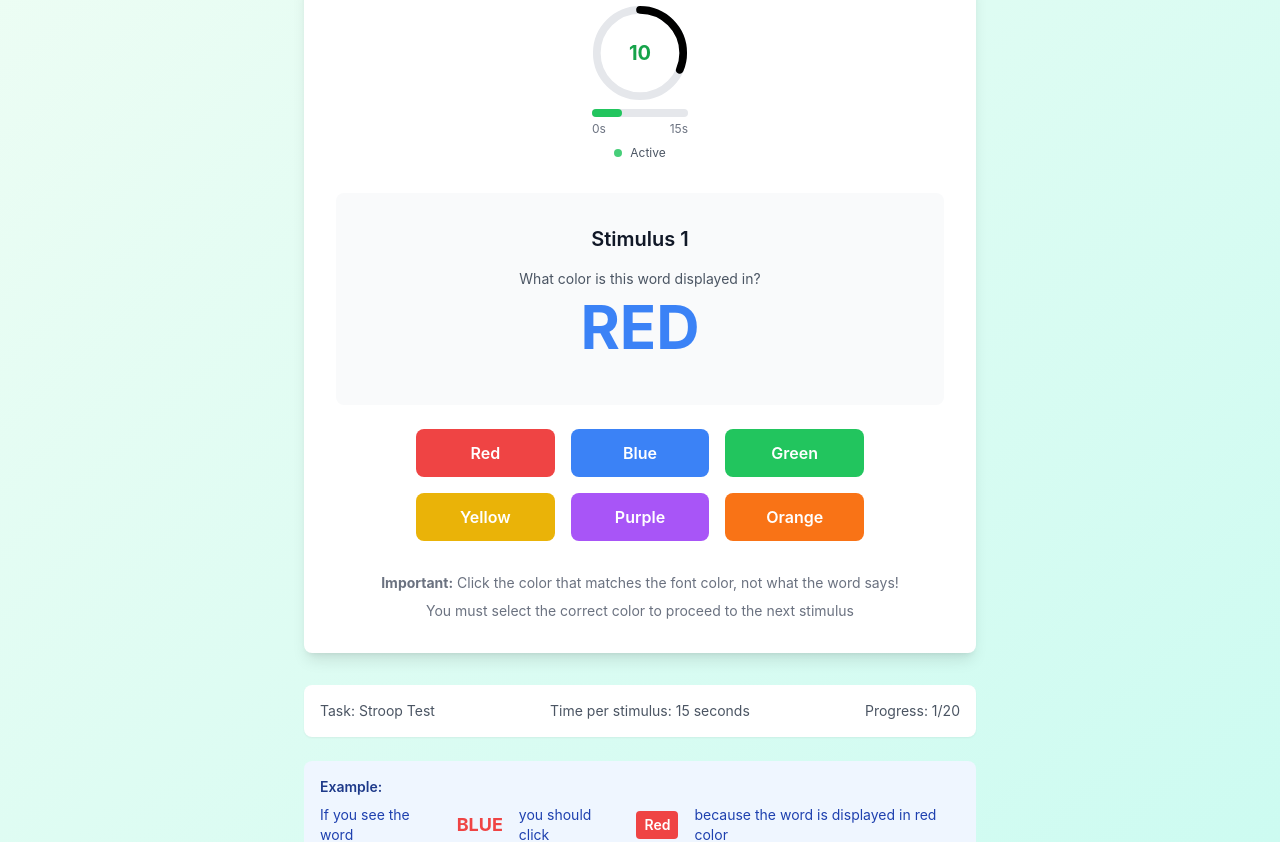
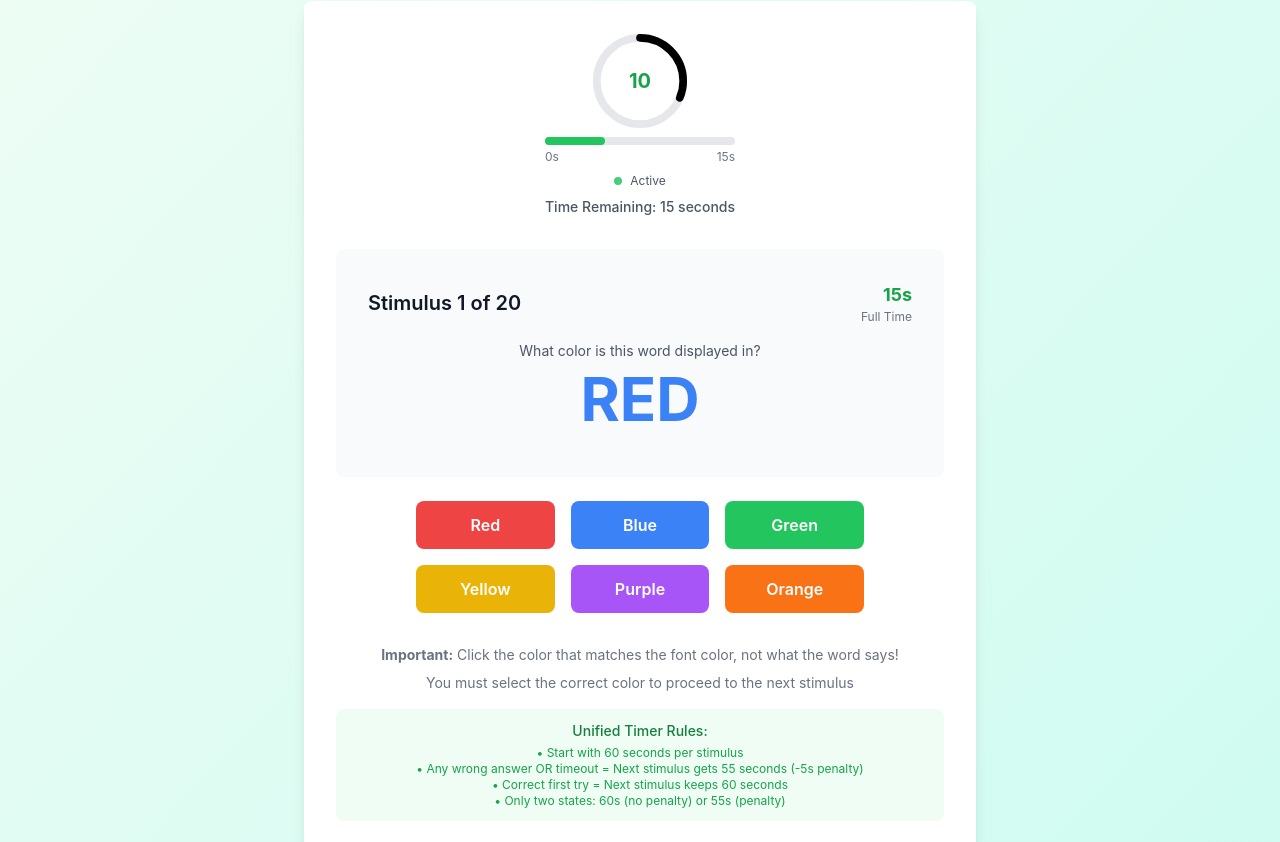
Before and after one commit to akshatrajsaxena/NaadVriksha-CodeBase, a React (Create React App) app in the folder frontend/: page /stroop in a window 1280 px wide. Shown: the part 255-1097 px from the top of the page. Built offline with nearby package versions, Linux system fonts and the light colour scheme.

Commit message:
Update StroopTask.js

```diff
--- a/frontend/src/components/StroopTask.js
+++ b/frontend/src/components/StroopTask.js
@@ -15,40 +15,76 @@ const StroopTask = () => {
   const [feedback, setFeedback] = useState({ show: false, isCorrect: false, message: '' });
   const [isTimerActive, setIsTimerActive] = useState(false);
   const [stimulusStartTime, setStimulusStartTime] = useState(null);
+  const [hasIncorrectAttempt, setHasIncorrectAttempt] = useState(false);
+  const [penaltyActive, setPenaltyActive] = useState(false);
+  const [currentStimulusTime, setCurrentStimulusTime] = useState(60);
 
   const currentStimulus = stroopStimuli[currentStimulusIndex];
   const isLastStimulus = currentStimulusIndex >= stroopStimuli.length - 1;
 
-  // Initialize task when component mounts
+  // Refresh prevention functionality
   useEffect(() => {
-    // Start the stroop task in session
+    // Prevent keyboard shortcuts (F5, Ctrl+R, Cmd+R)
+    const handleKeyDown = (event) => {
+      // F5 key
+      if (event.key === 'F5') {
+        event.preventDefault();
+        return false;
+      }
+
+      // Ctrl+R or Cmd+R
+      if ((event.ctrlKey || event.metaKey) && event.key === 'r') {
+        event.preventDefault();
+        return false;
+      }
+    };
+
+    // Prevent browser reload via UI (reload button, etc.)
+    const handleBeforeUnload = (event) => {
+      event.preventDefault();
+      event.returnValue = ''; // Required for Chrome
+      return ''; // Required for some browsers
+    };
+
+    // Add event listeners
+    document.addEventListener('keydown', handleKeyDown);
+    window.addEventListener('beforeunload', handleBeforeUnload);
+
+    // Cleanup function to remove event listeners
+    return () => {
+      document.removeEventListener('keydown', handleKeyDown);
+      window.removeEventListener('beforeunload', handleBeforeUnload);
+    };
+  }, []); // Empty dependency array means this runs once on mount and cleanup on unmount
+
+  useEffect(() => {
     actions.startTask('stroop');
 
-    // Enable interaction blocking
     UserInteractionBlocker.enableBlocking();
 
-    // Start first stimulus
     startStimulus();
 
-    // Cleanup on unmount
     return () => {
       UserInteractionBlocker.disableBlocking();
     };
   }, []);
 
-  // Update session progress when stimulus changes and start new stimulus
   useEffect(() => {
     actions.updateProgress('stroop', currentStimulusIndex);
-    if (currentStimulusIndex > 0) { // Don't call startStimulus on initial load
+    if (currentStimulusIndex > 0) {
       startStimulus();
     }
   }, [currentStimulusIndex]);
 
   const startStimulus = () => {
+    const timeForThisStimulus = penaltyActive ? 10 : 15;
+    setCurrentStimulusTime(timeForThisStimulus);
+
     setStimulusStartTime(Date.now());
     setIsTimerActive(true);
     setSelectedColor('');
     setFeedback({ show: false, isCorrect: false, message: '' });
+    setHasIncorrectAttempt(false);
   };
 
   const handleColorSelection = (colorValue) => {
@@ -61,7 +97,6 @@ const StroopTask = () => {
     const responseTime = Date.now() - stimulusStartTime;
     const isCorrect = ValidationService.validateStroopResponse(currentStimulus, colorValue);
 
-    // Record the response
     const stimulusData = {
       questionId: currentStimulus.id,
       question: `Word: ${currentStimulus.word} (Color: ${currentStimulus.color})`,
@@ -81,19 +116,22 @@ const StroopTask = () => {
         message: 'Correct!'
       });
 
-      // Stop timer and move to next stimulus after short delay
       setIsTimerActive(false);
+
+      setPenaltyActive(hasIncorrectAttempt);
+
       setTimeout(() => {
         moveToNextStimulus();
       }, 1000);
     } else {
+      setHasIncorrectAttempt(true);
+
       setFeedback({
         show: true,
         isCorrect: false,
         message: 'Incorrect. Try again!'
       });
 
-      // Clear selection but don't advance
       setTimeout(() => {
         setSelectedColor('');
         setFeedback({ show: false, isCorrect: false, message: '' });
@@ -104,7 +142,6 @@ const StroopTask = () => {
   const handleTimerExpire = () => {
     setIsTimerActive(false);
 
-    // Record timeout response if user hasn't answered correctly yet
     if (!feedback.isCorrect) {
       const responseTime = Date.now() - stimulusStartTime;
       const stimulusData = {
@@ -124,28 +161,25 @@ const StroopTask = () => {
         isCorrect: false,
         message: 'Time\'s up! Moving to next stimulus...'
       });
+
+      setPenaltyActive(true);
     }
 
-    // Move to next stimulus after showing timeout message
     setTimeout(() => {
       moveToNextStimulus();
     }, 1500);
   };
 
   const moveToNextStimulus = () => {
-    setIsTimerActive(false); // Stop current timer
-
+    setIsTimerActive(false);
     if (isLastStimulus) {
-      // Complete the stroop task
       actions.completeTask('stroop');
       navigate('/captcha');
     } else {
       setCurrentStimulusIndex(prev => prev + 1);
-      // startStimulus will be called by useEffect when currentStimulusIndex changes
     }
   };
 
-  // Get the color class for the stimulus word
   const getWordColorClass = (color) => {
     const colorMap = {
       red: 'text-red-500',
@@ -158,18 +192,34 @@ const StroopTask = () => {
     return colorMap[color] || 'text-gray-500';
   };
 
+  const getDisplayInfo = () => {
+    const timeClass = currentStimulusTime === 55 ? 'text-orange-600' : 'text-green-600';
+    const timeLabel = currentStimulusTime === 55 ? 'Penalty Applied' : 'Full Time';
+    const warningMessage = penaltyActive ? 'This stimulus has reduced time due to previous incorrect answer or timeout.' : null;
+    const penaltyMessage = hasIncorrectAttempt ? 'Next stimulus will have reduced time if you get this wrong or time runs out.' : null;
+
+    return {
+      timeClass,
+      timeLabel,
+      warningMessage,
+      penaltyMessage
+    };
+  };
+
+  const displayInfo = getDisplayInfo();
+
   return (
     <div className="min-h-screen bg-gradient-to-br from-green-50 to-teal-100 task-content">
       <div className="container mx-auto px-4 py-8">
-        {/* Header */}
         <div className="text-center mb-8">
           <h1 className="text-3xl font-bold text-gray-900 mb-2">Stroop Task</h1>
           <p className="text-gray-600">
             Click the color that matches the <strong>font color</strong> of the word, not the word itself.
           </p>
+          <p className="text-sm text-orange-600 mt-2">
+            <strong>Unified Penalty System:</strong> Any wrong answer or timeout reduces next stimulus time by 5 seconds.
+          </p>
         </div>
-
-        {/* Progress Tracker */}
         <div className="max-w-2xl mx-auto mb-8">
           <ProgressTracker
             current={currentStimulusIndex + 1}
@@ -178,28 +228,48 @@ const StroopTask = () => {
             variant="success"
           />
         </div>
-
-        {/* Main Task Area */}
         <div className="max-w-2xl mx-auto">
           <div className="bg-white rounded-lg shadow-lg p-8">
-            {/* Timer */}
             <div className="flex justify-center mb-8">
+              <div className="text-center">
                 <Timer
-                key={`stroop-timer-${currentStimulusIndex}`}
-                duration={15}
+                  key={`stroop-timer-${currentStimulusIndex}-${currentStimulusTime}`}
+                  duration={currentStimulusTime}
                   isActive={isTimerActive}
                   onExpire={handleTimerExpire}
                   size="large"
                   showProgress={true}
                 />
+                <div className="mt-2 text-sm text-gray-600">
+                  <span className="font-medium">Time Remaining: {currentStimulusTime} seconds</span>
+                  {displayInfo.warningMessage && (
+                    <div className="text-orange-600 font-medium mt-1">
+                      {displayInfo.warningMessage}
                     </div>
-
-            {/* Stimulus Display */}
+                  )}
+                  {displayInfo.penaltyMessage && (
+                    <div className="text-red-600 font-medium mt-1">
+                      {displayInfo.penaltyMessage}
+                    </div>
+                  )}
+                </div>
+              </div>
+            </div>
             <div className="text-center mb-8">
               <div className="bg-gray-50 rounded-lg p-8 mb-6">
-                <h2 className="text-xl font-semibold text-gray-900 mb-4">
-                  Stimulus {currentStimulusIndex + 1}
+                <div className="flex justify-between items-center mb-4">
+                  <h2 className="text-xl font-semibold text-gray-900">
+                    Stimulus {currentStimulusIndex + 1} of {stroopStimuli.length}
                   </h2>
+                  <div className="text-right">
+                    <div className={`text-lg font-bold ${displayInfo.timeClass}`}>
+                      {currentStimulusTime}s
+                    </div>
+                    <div className="text-xs text-gray-500">
+                      {displayInfo.timeLabel}
+                    </div>
+                  </div>
+                </div>
                 <div className="mb-4">
                   <p className="text-sm text-gray-600 mb-2">What color is this word displayed in?</p>
                   <div className={`text-6xl font-bold no-select ${getWordColorClass(currentStimulus.color)}`}>
@@ -207,8 +277,6 @@ const StroopTask = () => {
                   </div>
                 </div>
               </div>
-
-              {/* Color Selection Buttons */}
               <div className="grid grid-cols-2 md:grid-cols-3 gap-4 max-w-md mx-auto">
                 {colorOptions.map((color) => (
                   <button
@@ -226,8 +294,6 @@ const StroopTask = () => {
                   </button>
                 ))}
               </div>
-
-              {/* Feedback */}
               {feedback.show && (
                 <div className={`mt-6 p-4 rounded-lg ${
                   feedback.isCorrect
@@ -249,29 +315,32 @@ const StroopTask = () => {
                 </div>
               )}
             </div>
-
-            {/* Instructions */}
             <div className="text-center text-sm text-gray-500 mt-8">
               <p className="mb-2">
                 <strong>Important:</strong> Click the color that matches the font color, not what the word says!
               </p>
               <p>You must select the correct color to proceed to the next stimulus</p>
+              <div className="mt-4 p-3 bg-green-50 rounded-lg">
+                <p className="text-green-700 font-medium">Unified Timer Rules:</p>
+                <p className="text-green-600 text-xs mt-1">
+                  • Start with 60 seconds per stimulus<br/>
+                  • Any wrong answer OR timeout = Next stimulus gets 55 seconds (-5s penalty)<br/>
+                  • Correct first try = Next stimulus keeps 60 seconds<br/>
+                  • Only two states: 60s (no penalty) or 55s (penalty)
+                </p>
               </div>
             </div>
           </div>
-
-        {/* Task Info */}
+        </div>
         <div className="max-w-2xl mx-auto mt-8 text-center">
           <div className="bg-white rounded-lg shadow-sm p-4">
             <div className="flex justify-between items-center text-sm text-gray-600">
-              <span>Task: Stroop Test</span>
-              <span>Time per stimulus: 15 seconds</span>
+              <span>Task: Stroop Test (20 Stimuli)</span>
+              <span>Current Time: {currentStimulusTime}s</span>
               <span>Progress: {currentStimulusIndex + 1}/{stroopStimuli.length}</span>
             </div>
           </div>
         </div>
-
-        {/* Example */}
         <div className="max-w-2xl mx-auto mt-6">
           <div className="bg-blue-50 rounded-lg p-4">
             <h3 className="text-sm font-semibold text-blue-900 mb-2">Example:</h3>
```
Lines whose indentation alone changed are shown as unchanged.
